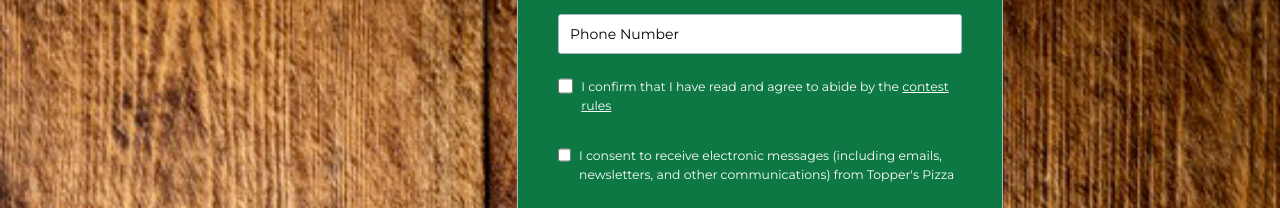
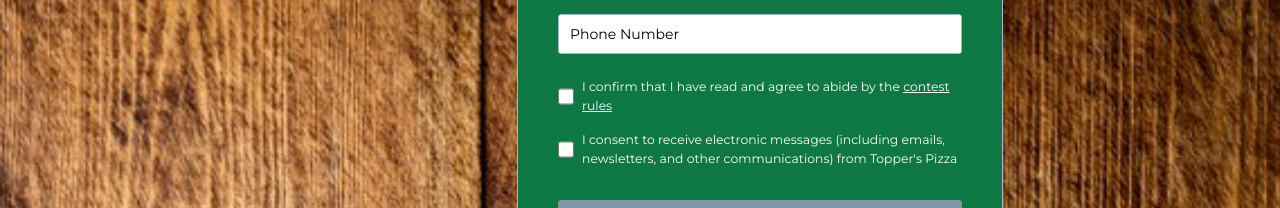
Before and after one commit to PropziGithub/pizza-contest, a React (Vite) app: page / in a window 1280 px wide. Shown: the part 744-952 px from the top of the page. Built offline with nearby package versions, Linux system fonts and the light colour scheme.

Commit message:
chore: add checkbox alignments

```diff
--- a/src/components/StartForm.jsx
+++ b/src/components/StartForm.jsx
@@ -88,25 +88,27 @@ const StartForm = () => {
           placeholder="Phone Number"
           required
         />
-        <div className="flex  pt-2">
+        <div className="flex flex-col">
+          <div className="flex pt-2">
             <input
               type="checkbox"
-            className="w-[57px] h-[57px] md:h-4 md:w-4  text-gray-600"
+              className="md:w-4 w-[18px] text-gray-600 flex-none"
               checked={isRuleChecked}
               onChange={() => setIsRuleChecked(!isRuleChecked)}
               required
             />
             <span className="ml-2 text-[12.4px] text-[#FFFFFF]">
-            I confirm that I have read and agree to abide by the
-            {" "}<Link to={"/rules"} className="underline">
+              I confirm that I have read and agree to abide by the{" "}
+              <Link to={"/rules"} className="underline">
                 contest rules
               </Link>
             </span>
           </div>
+
           <div className="flex py-4">
             <input
               type="checkbox"
-            className="w-[57px] h-[57px] md:h-4 md:w-4  text-gray-600"
+              className="md:w-4 w-[18px] text-gray-600 flex-none"
               checked={isChecked}
               onChange={() => setIsChecked(!isChecked)}
             />
@@ -115,6 +117,8 @@ const StartForm = () => {
               newsletters, and other communications) from Topper's Pizza
             </span>
           </div>
+        </div>
+
         <div>
           <Button
             type="submit"
```
Lines whose indentation alone changed are shown as unchanged.
